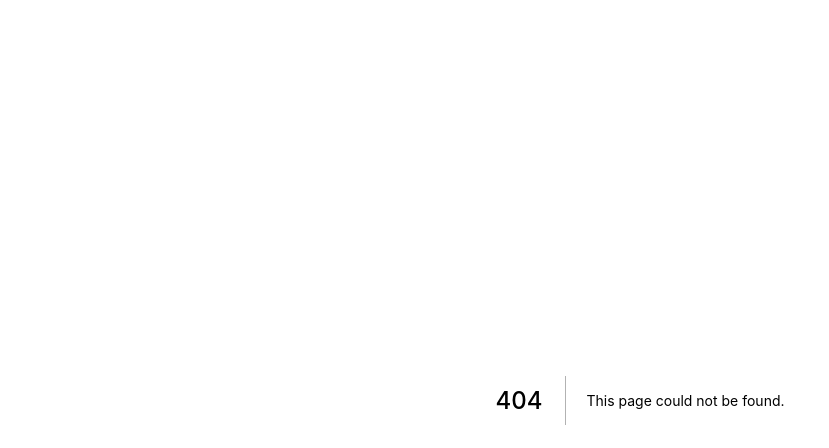
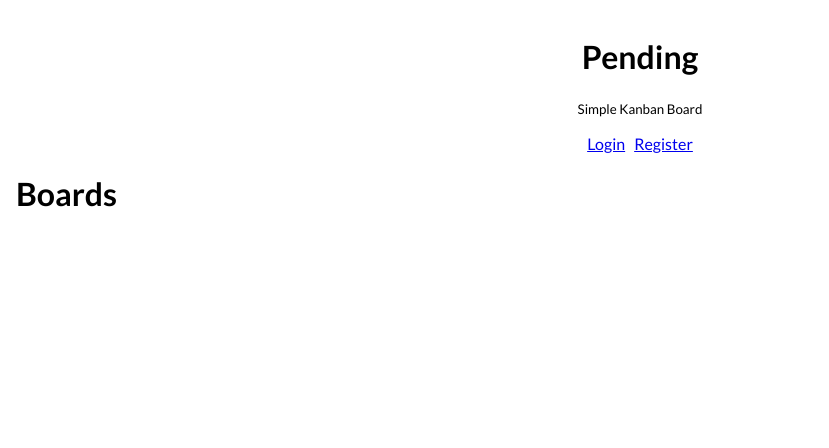
Before and after one commit to barelyhuman/pending, a Next.js app: page /boards/1 in a window 1280 px wide. Before the commit this address had no page. Shown: the top 448 px of the page, without its empty margins (0-829 px from the left). Built offline with nearby package versions, Linux system fonts and the light colour scheme; no server answers.

Commit message:
boards base plate

```diff
--- /dev/null
+++ b/pages/boards/[projectId].js
@@ -0,0 +1,15 @@
+import Padding from 'components/padding'
+import AuthNav from 'components/auth-nav'
+import Spacer from 'components/spacer'
+import Link from 'next/link'
+
+export default function BoardByProjectId ({ ...props }) {
+  return <>
+    <Padding all={2}>
+      <AuthNav />
+      <h1>Boards</h1>
+      <Spacer y={1} />
+      <section />
+    </Padding>
+  </>
+}
--- a/pages/projects/index.js
+++ b/pages/projects/index.js
@@ -31,7 +31,11 @@ export default function Projects () {
     const projectlistNodes = projectList.map((item) => {
       return (
         <>
-          <li>{item.project.name}</li>
+          <li>
+            <Link href={`/boards/${item.project.id}`}>
+              {item.project.name}
+            </Link>
+          </li>
         </>
       )
     })
```
Also changed, not shown: pages/boards/index.js (added, +10 -0 lines).
